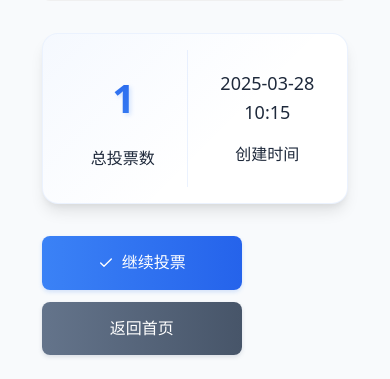
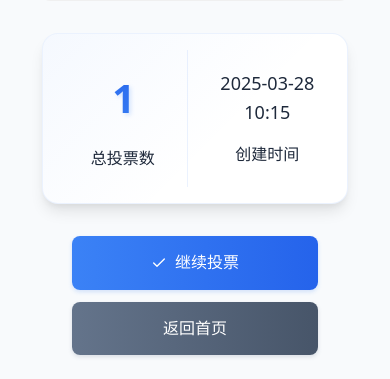
Before and after one commit to AllpickMode/vote, a Flask app: page /results/1 in a window 390 px wide. Shown: the part 648-1027 px from the top of the page. Run offline with Flask 3, Linux system fonts and the light colour scheme; data comes from the database, SQL or seed files in the repository; some libraries are stand-ins or nearby versions.

Commit message:
快完美了

```diff
--- a/static/style.css
+++ b/static/style.css
@@ -891,10 +891,12 @@ form button[type="submit"] {
         margin: 1.5rem auto;
         flex-direction: column;
         gap: 0.75rem;
+        align-items: center;
     }
 
     .actions .btn {
-        width: 100%;
+        width: 80%;
+        max-width: 300px;
         padding: 0.875rem;
     }
 
```
